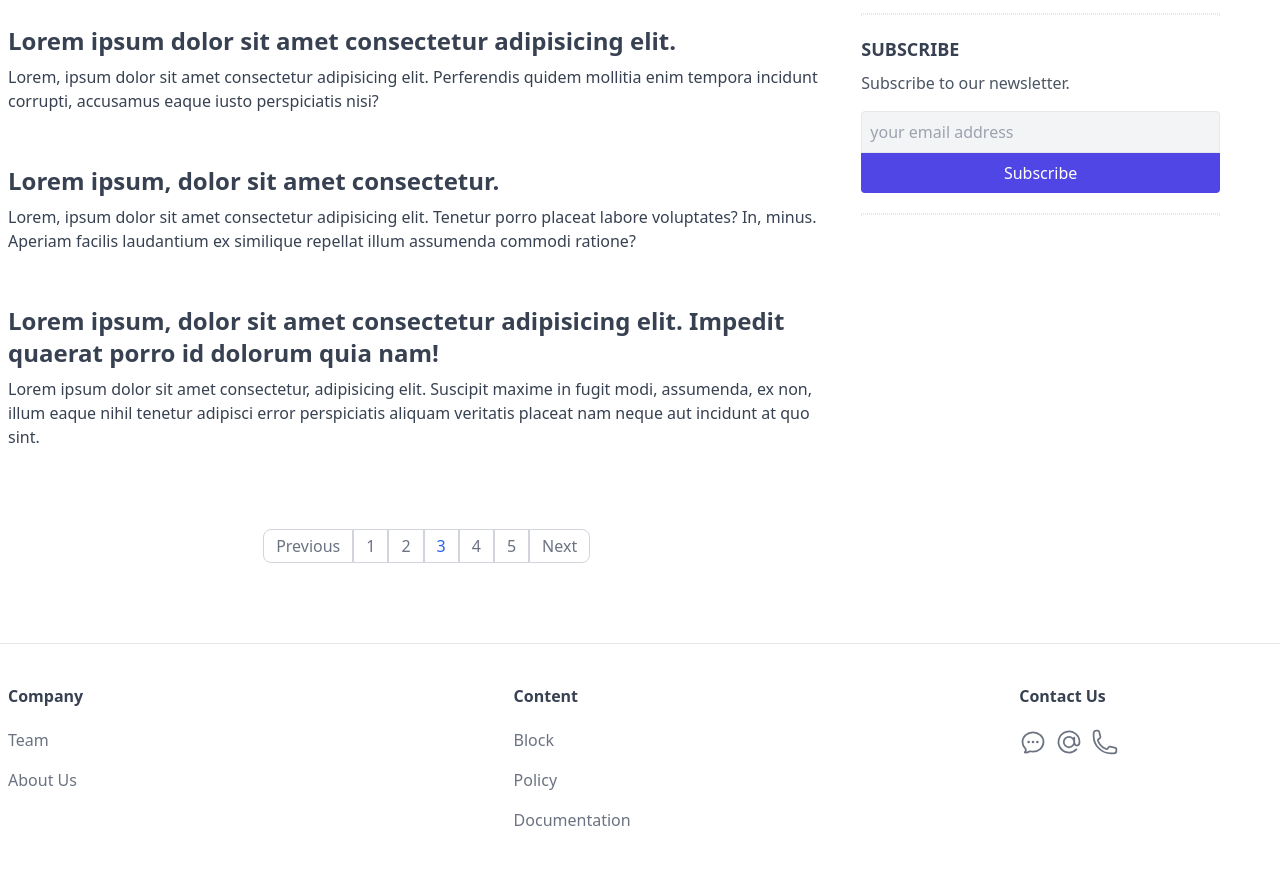
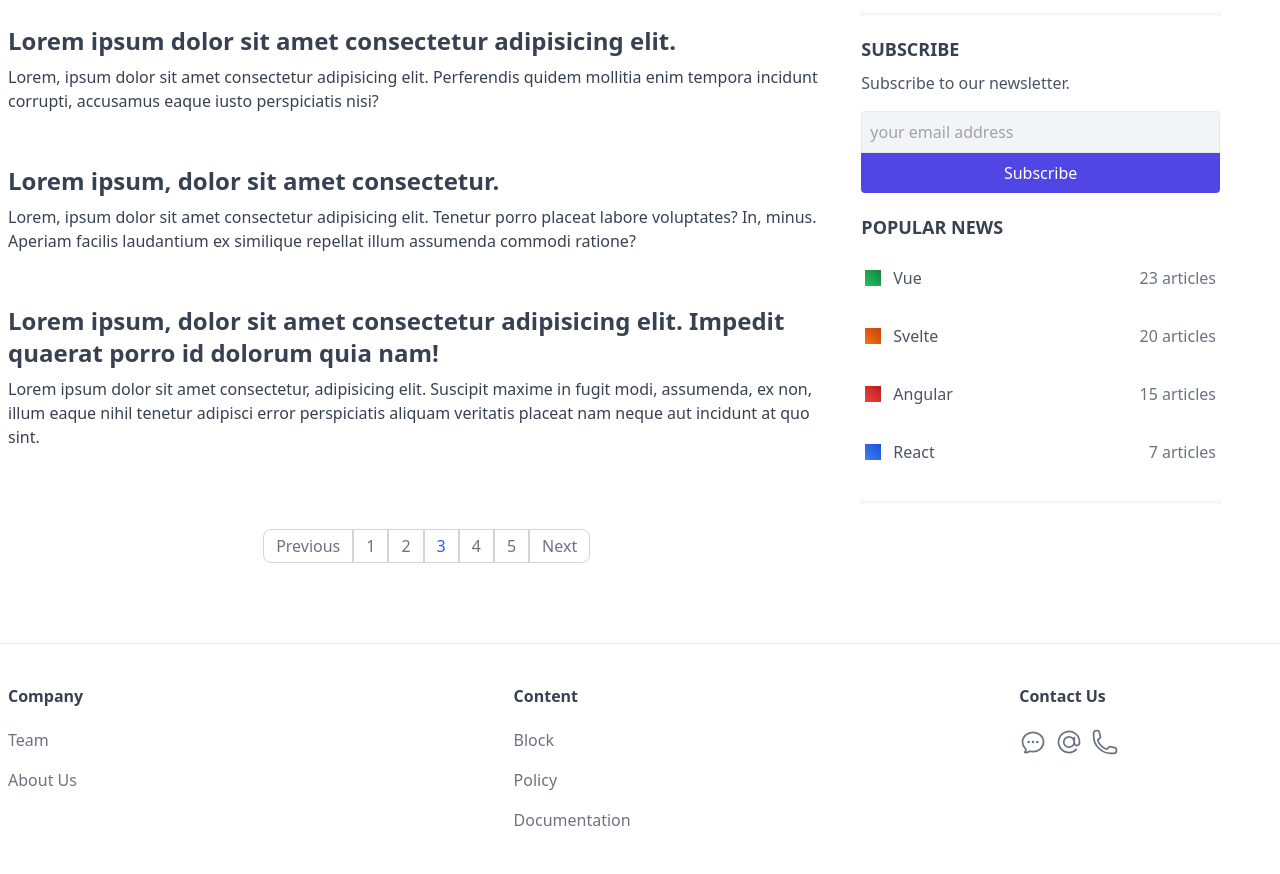
Before and after one commit to ukrmatsypula/tailwind, a website: page index.html in a window 1280 px wide. Shown: the part 494-1368 px from the top of the page. Drawn offline with nearby package versions, Linux system fonts and the light colour scheme; files that its build step writes are made by us from their sources.

Commit message:
add section with articles

```diff
--- a/index.html
+++ b/index.html
@@ -92,7 +92,7 @@
 
       <section class="px-2 flex space-x-2">
         <a
-          class="w-2/3 bg-violet-300 h-96 mb-4 relative rounded inline-block overflow-hidden"
+          class="w-2/3 bg-gradient-to-tr from-purple-300 h-96 mb-4 relative rounded inline-block overflow-hidden"
           href="#"
         >
           <div class="p-4 absolute left-0 bottom-0 z-20">
@@ -217,6 +217,53 @@
             </button>
           </div>
 
+          <div class="mb-5">
+            <h5 class="font-bold text-lg uppercase text-gray-700 mb-2">
+              Popular News
+            </h5>
+            <ul>
+              <li class="px-1 py-4 border-y border-white hover:border-gray-200">
+                <a class="flex items-center text-gray-600" href="#"
+                  ><span
+                    class="inline-block w-4 h-4 mr-3 bg-gradient-to-tr from-green-500 to-green-700"
+                  ></span>
+                  Vue
+                  <span class="text-gray-500 ml-auto">23 articles</span></a
+                >
+              </li>
+
+              <li class="px-1 py-4 border-y border-white hover:border-gray-200">
+                <a class="flex items-center text-gray-600" href="#"
+                  ><span
+                    class="inline-block w-4 h-4 mr-3 bg-gradient-to-tr from-orange-500 to-orange-700"
+                  ></span>
+                  Svelte
+                  <span class="text-gray-500 ml-auto">20 articles</span></a
+                >
+              </li>
+
+              <li class="px-1 py-4 border-y border-white hover:border-gray-200">
+                <a class="flex items-center text-gray-600" href="#"
+                  ><span
+                    class="inline-block w-4 h-4 mr-3 bg-gradient-to-tr from-red-500 to-red-700"
+                  ></span>
+                  Angular
+                  <span class="text-gray-500 ml-auto">15 articles</span></a
+                >
+              </li>
+
+              <li class="px-1 py-4 border-y border-white hover:border-gray-200">
+                <a class="flex items-center text-gray-600" href="#"
+                  ><span
+                    class="inline-block w-4 h-4 mr-3 bg-gradient-to-tr from-blue-500 to-blue-700"
+                  ></span>
+                  React
+                  <span class="text-gray-500 ml-auto">7 articles</span></a
+                >
+              </li>
+            </ul>
+          </div>
+
           <div class="border border-dotted"></div>
         </div>
       </main>
```
